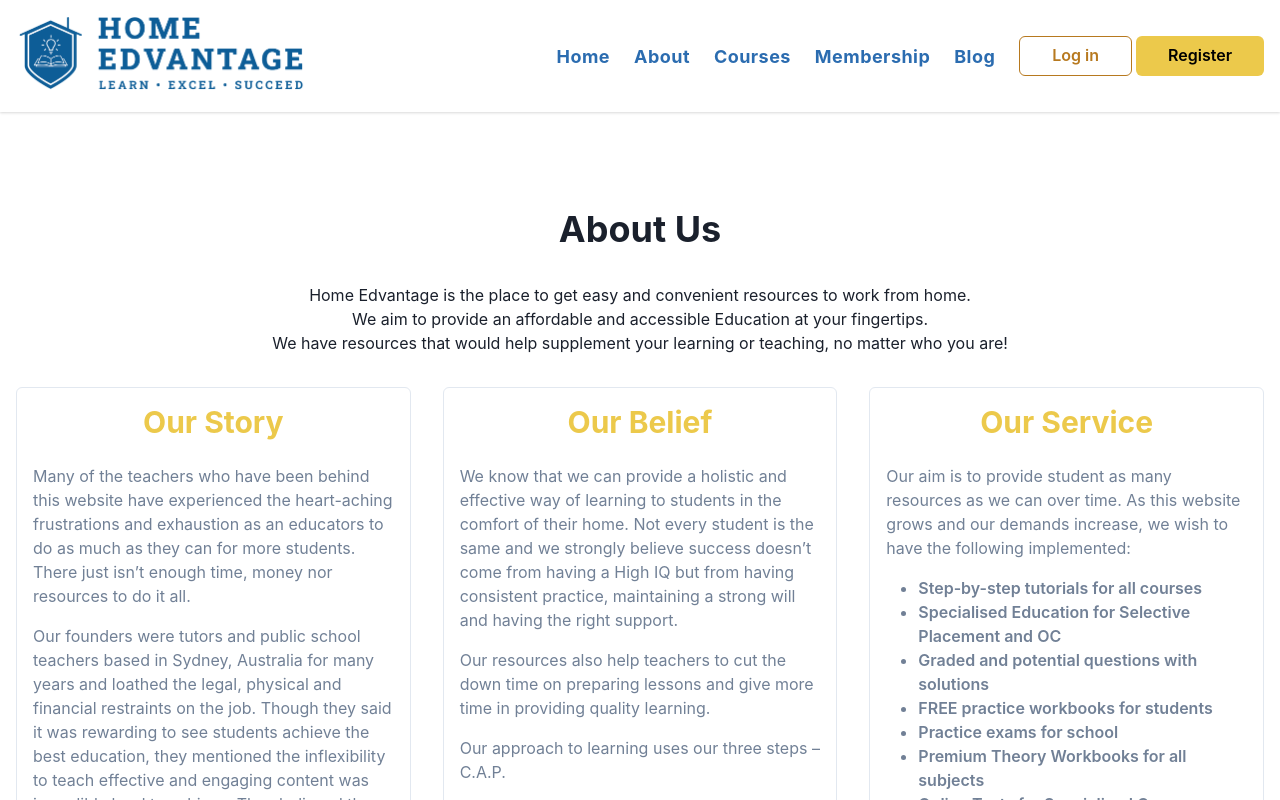
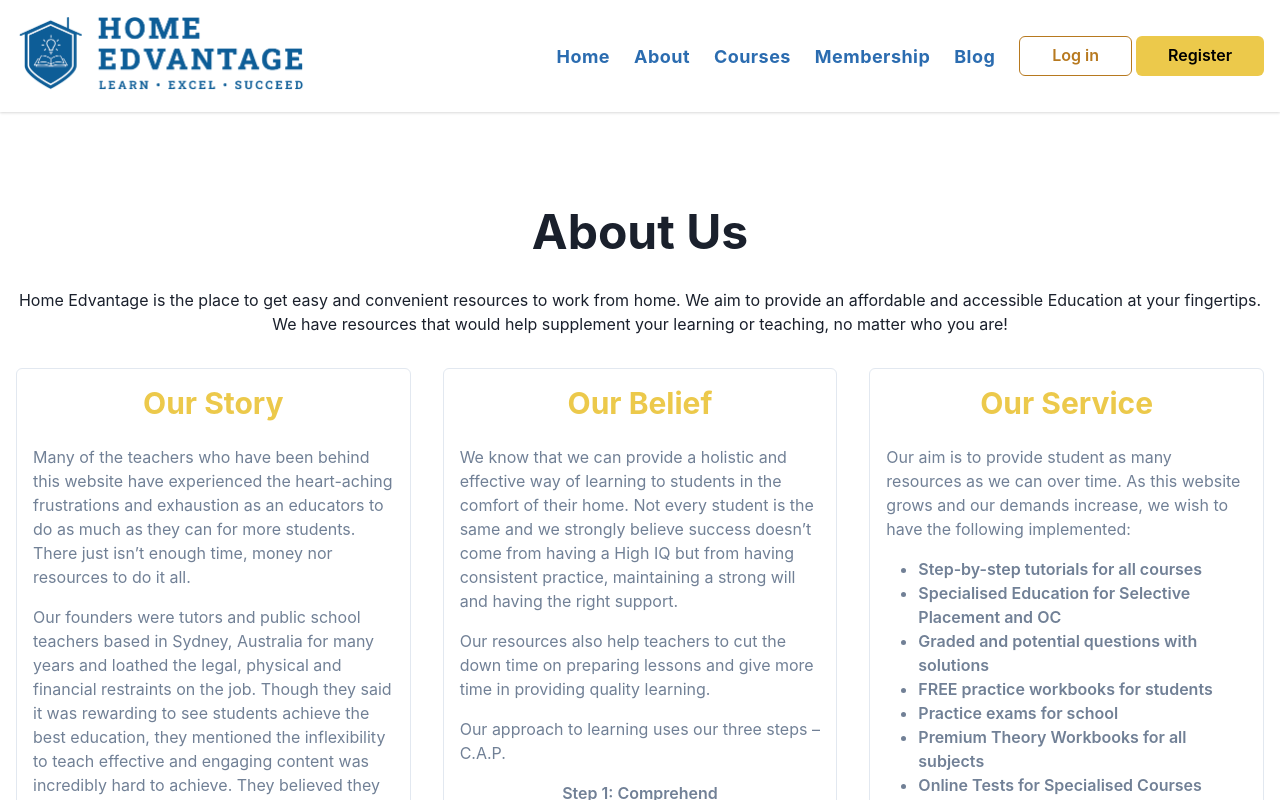
Before and after one commit to livelifedev/home-edvantage, a Next.js app: page /about in a window 1280 px wide. Shown: the top 800 px of the page. Built offline with nearby package versions, Linux system fonts and the light colour scheme.

Commit message:
updated headings

```diff
--- a/pages/about.js
+++ b/pages/about.js
@@ -35,18 +35,14 @@ export default function About() {
           pt="24"
           pb="40"
         >
-          <Heading mb="8">About Us</Heading>
-          <Text>
+          <Heading as="h1" size="2xl" mb="8">
+            About Us
+          </Heading>
+          <Text mb="8" align="center">
             Home Edvantage is the place to get easy and convenient resources to
-            work from home.
-          </Text>
-          <Text>
-            We aim to provide an affordable and accessible Education at your
-            fingertips.
-          </Text>
-          <Text mb="8">
-            We have resources that would help supplement your learning or
-            teaching, no matter who you are!
+            work from home. We aim to provide an affordable and accessible
+            Education at your fingertips. We have resources that would help
+            supplement your learning or teaching, no matter who you are!
           </Text>
           <SimpleGrid columns={[1, null, null, 3]} spacing="8" w="full">
             <AboutCard heading="Our Story">
--- a/pages/membership.js
+++ b/pages/membership.js
@@ -13,7 +13,9 @@ export default function About() {
           pt="24"
           pb="40"
         >
-          <Heading mb="8">Membership</Heading>
+          <Heading as="h1" size="2xl" mb="8">
+            Membership
+          </Heading>
         </Container>
       </Box>
     </main>
--- a/pages/topics/index.js
+++ b/pages/topics/index.js
@@ -54,7 +54,9 @@ export default function Home() {
           pt="24"
           pb="40"
         >
-          <Heading mb="8">Course Topics</Heading>
+          <Heading mb="8" as="h1" size="2xl">
+            Course Topics
+          </Heading>
           <InputGroup size="lg" maxW="md" mb="10">
             <InputLeftElement
               pointerEvents="none"
```
Also changed, not shown: pages/index.js (+17 -3 lines).
